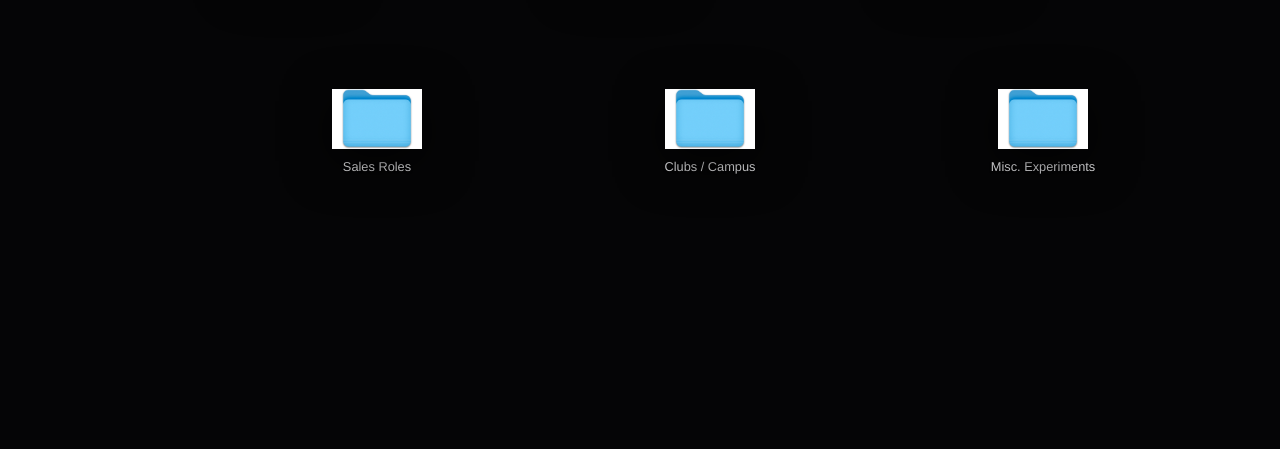
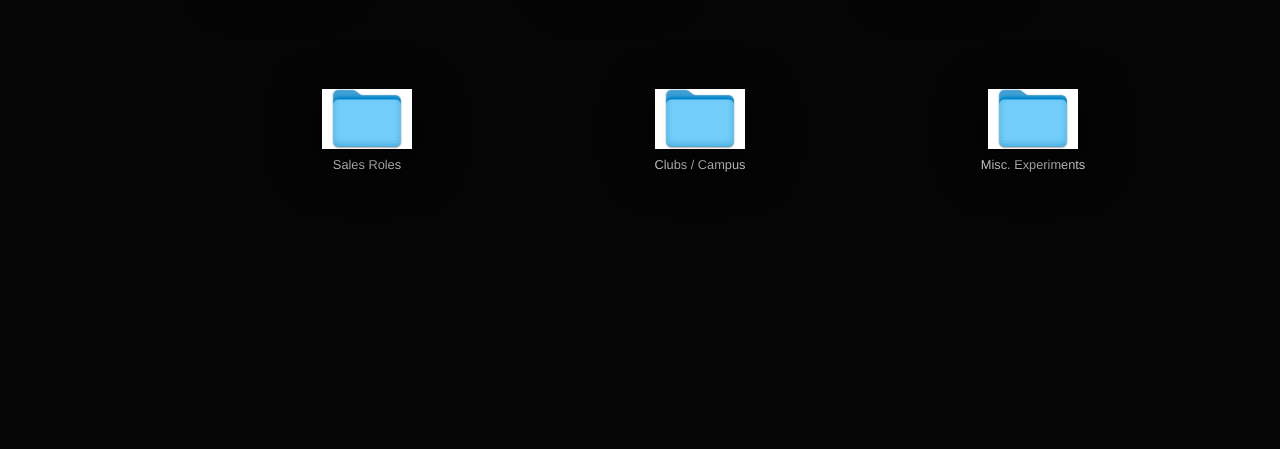
Before and after one commit to ryanvijan/ryanvijan, a plain HTML site: page work(s).html in a window 1280 px wide. Shown: the part 523-972 px from the top of the page. Drawn offline with Linux system fonts and the light colour scheme.

Commit message:
Update work(s).css

```diff
--- a/assets/css/work(s).css
+++ b/assets/css/work(s).css
@@ -163,20 +163,21 @@ a {
   height: 100%;
 }
 
-/* each folder (draggable) */
+/* Folder icons */
 .folder-icon {
   position: absolute;
-  width: 140px;
+  width: 120px;
   text-align: center;
   display: flex;
   flex-direction: column;
   align-items: center;
-  gap: 8px;
-  cursor: grab;
+  gap: 6px;
+  cursor: grab;           /* 👈 new */
+  user-select: none;      /* 👈 new */
   color: #e5e5e7;
   transition: transform 0.18s ease, filter 0.18s ease;
-  user-select: none;
 }
+
 
 .folder-icon:active {
   cursor: grabbing;
```
